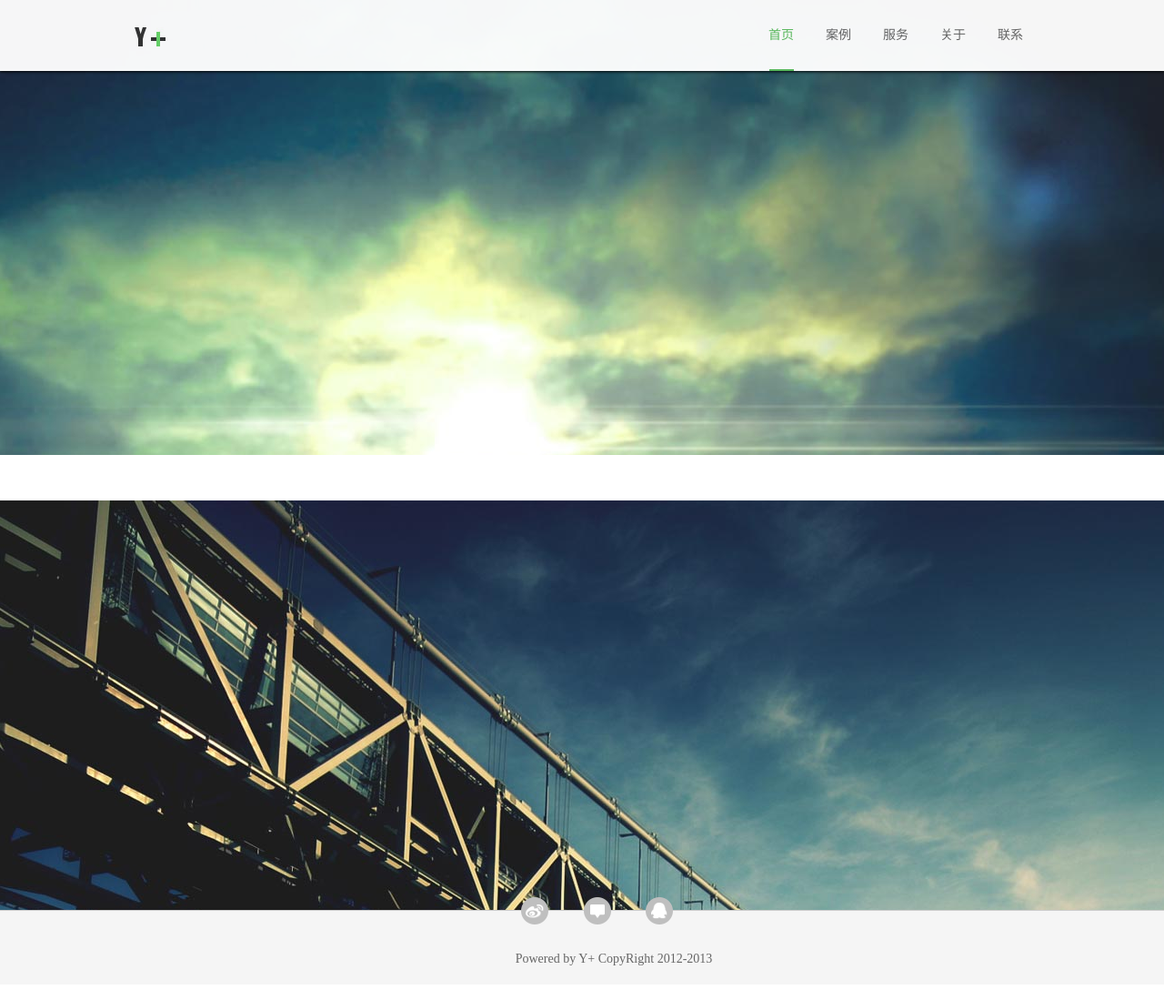
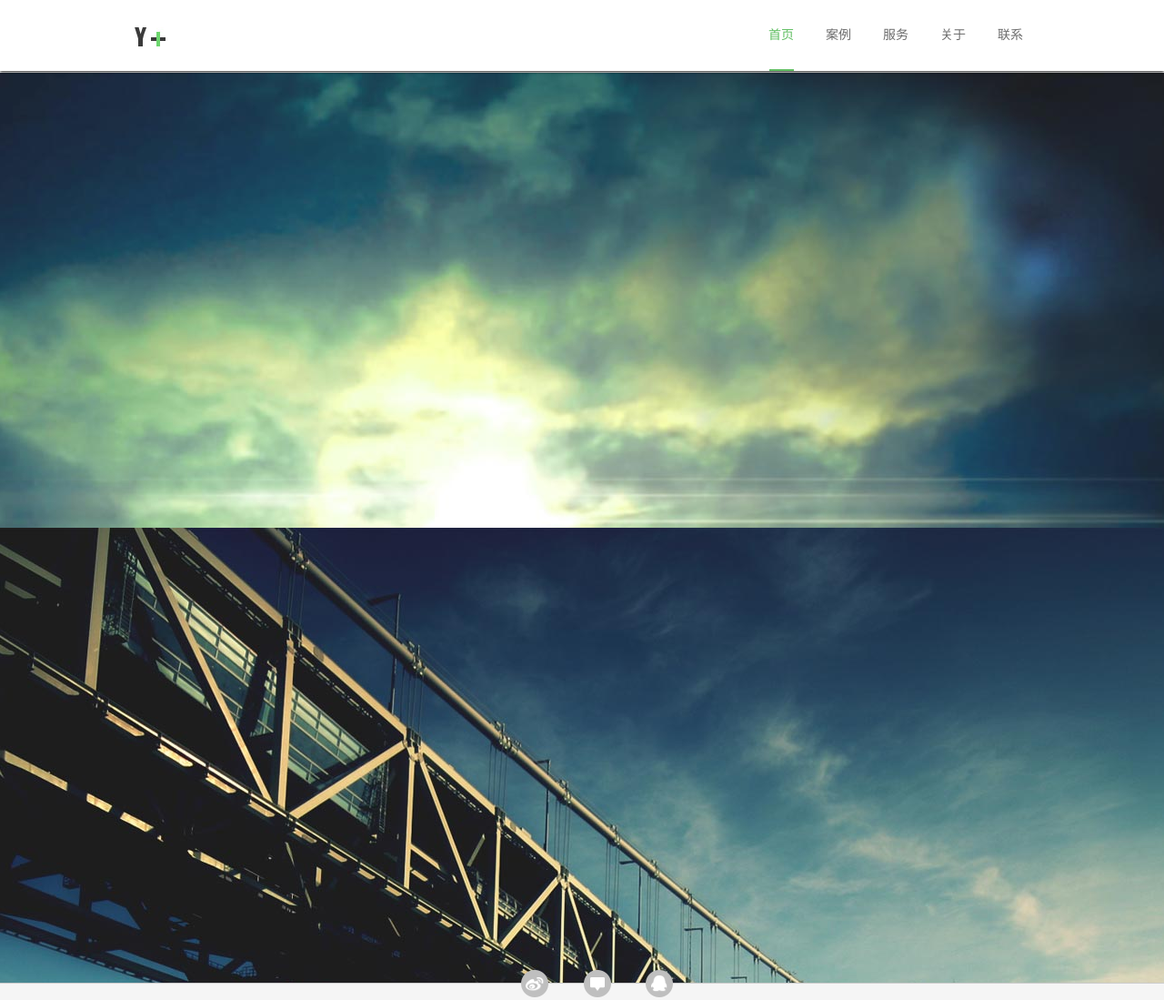
Before and after one commit to woyuge/Yplus, a plain HTML site: page aboutus.html in a window 1280 px wide. Shown: the top 1099 px of the page at 91% size. Drawn offline with Linux system fonts and the light colour scheme.

Commit message:
bug修复
bug修复

```diff
--- a/aboutus.html
+++ b/aboutus.html
@@ -65,6 +65,7 @@
 			</div>
 		</div>
 	</div>
+	<div style="height:80px"></div>
 	<div id="f1">
 		<div class="bg"></div>
 	</div> <!--#intro-->
--- a/js/jquery.parallax-1.1.3.js
+++ b/js/jquery.parallax-1.1.3.js
@@ -28,6 +28,7 @@ http://www.gnu.org/licenses/gpl.html
 		//get the starting position of each element to have parallax applied to it
 		$this.each(function(){
 		    firstTop = $this.offset().top;
+			firstTop = 0;
 		});
 
 		if (outerHeight) {
@@ -50,10 +51,9 @@ http://www.gnu.org/licenses/gpl.html
 			var pos = $window.scrollTop();
 			$this.each(function(){
 				var $element = $(this);
-				var top = $element.offset().top-80;
+				var top = $element.offset().top;
 				var height = getHeight($element);
-				var sod = Math.round((firstTop - pos) * speedFactor)
-
+				var sod = Math.round((firstTop - pos) * speedFactor);
 				// Check if totally above or totally below viewport
 				if (top + height < pos || top > pos + windowHeight ) {
 					return;
@@ -61,7 +61,10 @@ http://www.gnu.org/licenses/gpl.html
 
 				if(!ypos)
 				{
-					$this.css('backgroundPosition', xpos + " " + sod  + "px");
+					if(Math.abs(sod)<=height*2-160)
+					{
+						$this.css('backgroundPosition', xpos + " " + sod  + "px");
+					}
 				}else
 				{
 					$this.css('backgroundPosition', xpos + " " + Math.round(( ypos-pos ) * speedFactor) + "px");
```
